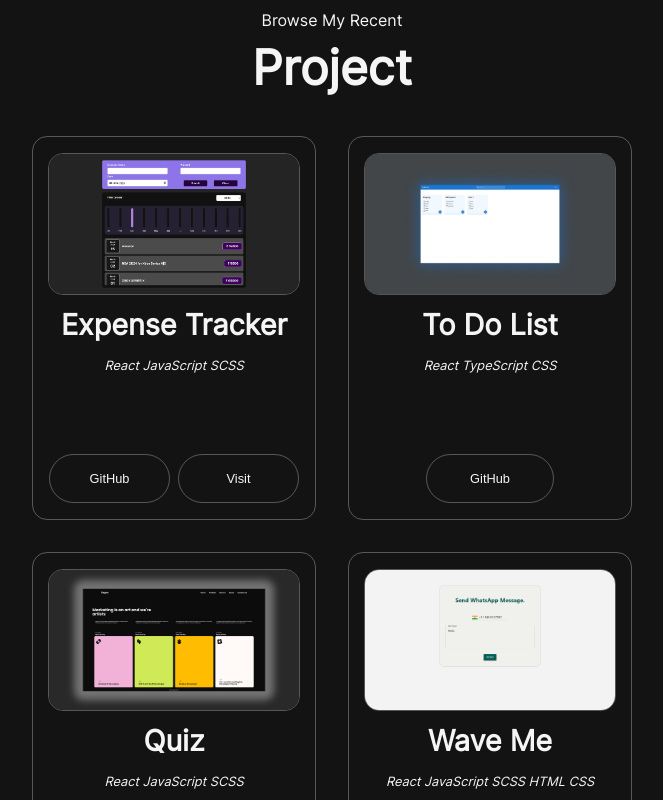
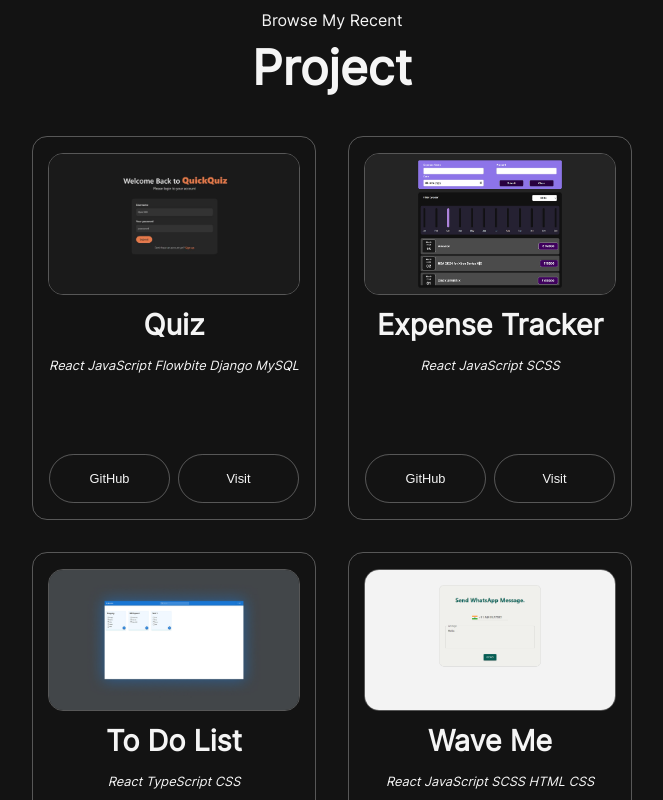
Before and after one commit to sdhone98/portfolio-v2, a React (Vite) app: page / in a window 1280 px wide. Shown: the part 2140-2940 px from the top of the page, without its empty margins (308-971 px from the left). Built offline with nearby package versions, Linux system fonts and the light colour scheme; no server answers.

Commit message:
Quiz App added

```diff
--- a/src/componets/ContactUs/ContactUs.jsx
+++ b/src/componets/ContactUs/ContactUs.jsx
@@ -1,6 +1,10 @@
 import emailjs from "@emailjs/browser";
 import React from "react";
 import "./ContactUs.scss";
+
+const SERVICE_ID = import.meta.env.VITE_EMAIL_JS_SERVICE_ID;
+const TEMPLATE_ID = import.meta.env.VITE_EMAIL_JS_TEMPLATE_ID;
+const PUBLIC_KEY = import.meta.env.VITE_EMAIL_JS_PUBLIC_KEY;
 
 const ConatctUs = ({ isDarkModeOn }) => {
   const formEl = React.useRef(null);
@@ -12,15 +16,18 @@ const ConatctUs = ({ isDarkModeOn }) => {
 
   const sendEmail = () => {
     emailjs
-      .sendForm("service_rxh6xsa", "template_139ppx6", formEl.current, {
-        publicKey: "9QwNboAmcPYZfe0jF",
+      .sendForm(SERVICE_ID, TEMPLATE_ID, formEl.current, {
+        publicKey: PUBLIC_KEY,
       })
       .then(
         () => {
           console.log("SUCCESS!");
         },
         (error) => {
-          console.log("FAILED...", error.text);
+          console.log(
+            "FAILED...",
+            error.text
+          );
         }
       );
   };
--- a/src/resources/information.json
+++ b/src/resources/information.json
@@ -50,6 +50,14 @@
   ],
   "projects": [
     {
+      "name": "Quiz",
+      "date": "Jul 2025",
+      "hostUrl": "https://sagar-dhone-quiz.netlify.app/",
+      "url": "https://github.com/sdhone98/Quiz-React",
+      "techStack": ["React", "JavaScript", "Flowbite", "Django", "MySQL"],
+      "imageBackground": "Quiz.jpg"
+    },
+    {
       "name": "Expense Tracker",
       "date": "Jan 2024",
       "url": "https://github.com/sdhone98/ExpenseTracker",
@@ -64,13 +72,7 @@
       "techStack": ["React", "TypeScript", "CSS"],
       "imageBackground": "ToDoList.jpg"
     },
-    {
-      "name": "Quiz",
-      "date": "Aug 2023",
-      "url": "https://github.com/SagarSankeySolutions/React-Quiz",
-      "techStack": ["React", "JavaScript", "SCSS"],
-      "imageBackground": "Quiz.jpg"
-    },
+
     {
       "name": "Wave Me",
       "date": "May 2024",
```
Also changed, not shown: public/project_images/Quiz.jpg, 1 other file (tests, documents, lock files or other folders).
